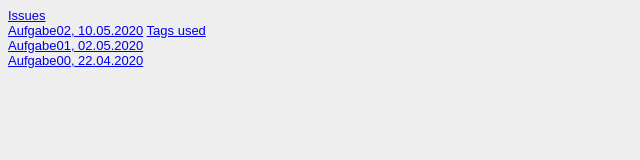
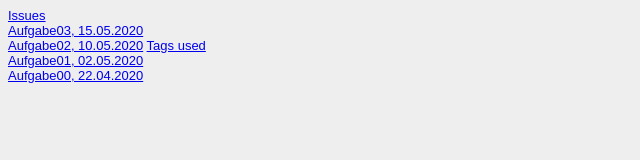
Before and after one commit to ThyraHultsch/GIS_SoSe_2020, a plain HTML site: page Steckbrief/steckbrief.htm in a window 1280 px wide. Shown: the whole page, without its empty margins (0-640 px from the left). Drawn offline with Linux system fonts and the light colour scheme.

Commit message:
Aufgabe 03 hinzugefügt

```diff
--- a/Steckbrief/steckbrief.htm
+++ b/Steckbrief/steckbrief.htm
@@ -14,6 +14,7 @@ body {
 <body>
 	<!-- Hier die Links zu den gelösten Aufgaben einstellen, aktuelle oben, alte stehen lassen! Format: Aufgabenbezeichnung, Datum -->
 	<a href="https://github.com/ThyraHultsch/GIS_SoSe_2020/issues" target="_blank">Issues</a> <br/>
+	<a href="https://thyrahultsch.github.io/GIS_SoSe_2020/Aufgabe03/Portfolio.html" target="_blank">Aufgabe03, 15.05.2020</a> <br>
 	<a href="https://thyrahultsch.github.io/GIS_SoSe_2020/Aufgabe02/Portfolio" target="_blank">Aufgabe02, 10.05.2020</a>
 	<a href="https://thyrahultsch.github.io/GIS_SoSe_2020/Aufgabe02/tags_used" target="_blank">Tags used</a> <br>
 	<a href="https://thyrahultsch.github.io/GIS_SoSe_2020/Aufgabe01/Aufgabe01" target="_blank">Aufgabe01, 02.05.2020</a> <br/>
```
